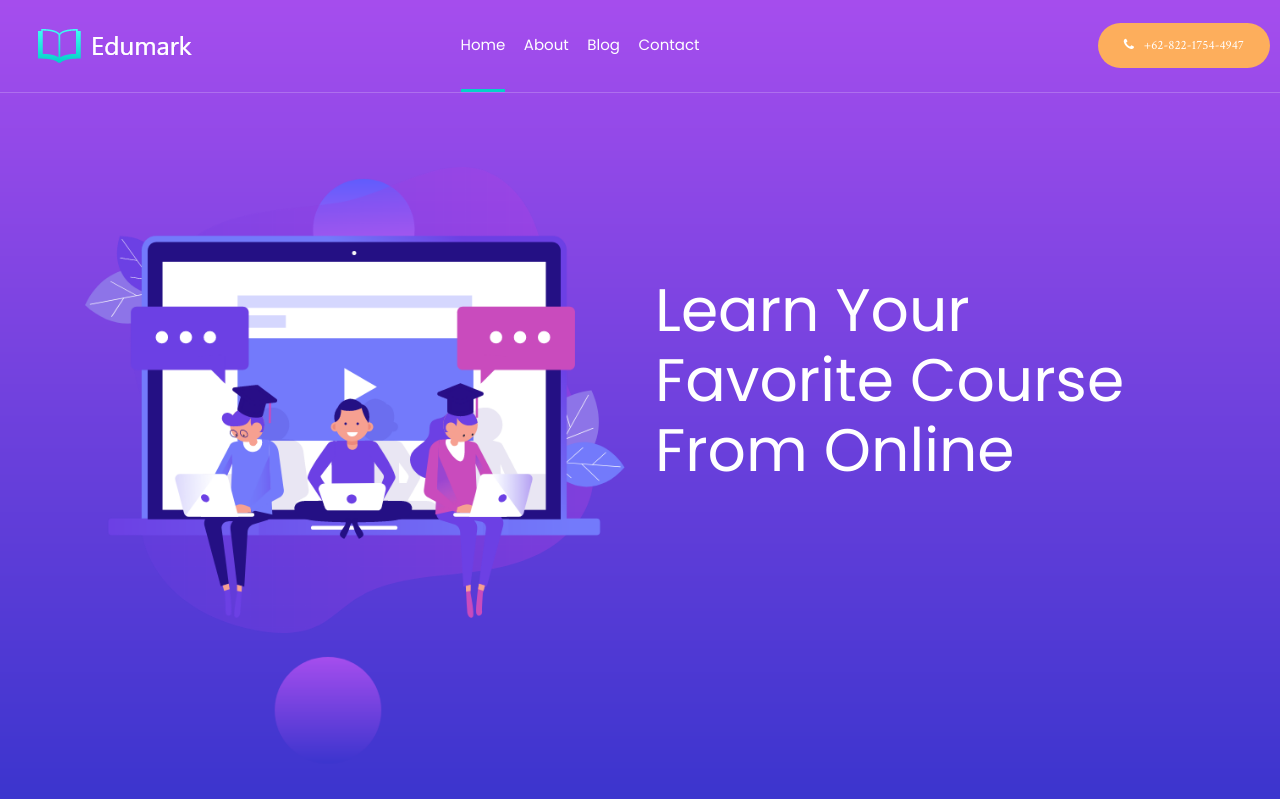
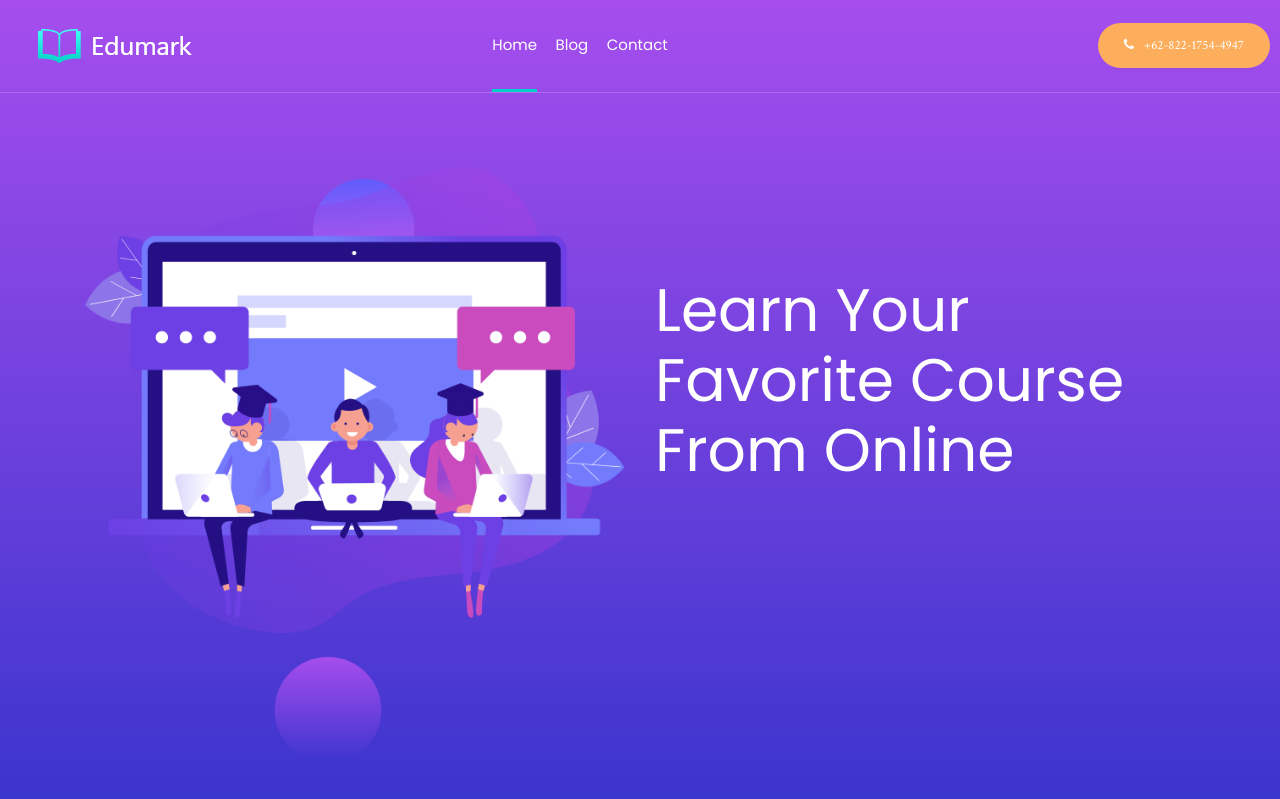
Before and after one commit to PotacodeStudio/landing-page, a PHP site: page /index.php in a window 1280 px wide. Shown: the top 799 px of the page. Run offline with PHP 8.4, Linux system fonts and the light colour scheme; some libraries are stand-ins or nearby versions.

Commit message:
remove unused menu

```diff
--- a/menu.php
+++ b/menu.php
@@ -18,20 +18,6 @@
                                 <nav>
                                     <ul id="navigation">
                                         <li><a <?php echo $is_active == 'home' ? 'class="active"' : ''; ?> href="index.php">home</a></li>
-                                        <!-- <li><a href="Courses.html">Courses</a></li> -->
-                                        <!-- <li><a href="#">pages <i class="ti-angle-down"></i></a>
-                                            <ul class="submenu">
-                                                <li><a href="course_details.html">course details</a></li>
-                                                <li><a href="elements.html">elements</a></li>
-                                            </ul>
-                                        </li> -->
-                                        <li><a <?php echo $is_active == 'about' ? 'class="active"' : ''; ?> href="about.php">About</a></li>
-                                        <!-- <li><a href="#">blog <i class="ti-angle-down"></i></a>
-                                            <ul class="submenu">
-                                                <li><a href="blog.html">blog</a></li>
-                                                <li><a href="single-blog.html">single-blog</a></li>
-                                            </ul>
-                                        </li> -->
                                         <li><a href="https://potacode.com/blog">Blog</a></li>
                                         <li><a <?php echo $is_active == 'contact' ? 'class="active"' : ''; ?> href="contact.php">Contact</a></li>
                                     </ul>
```
